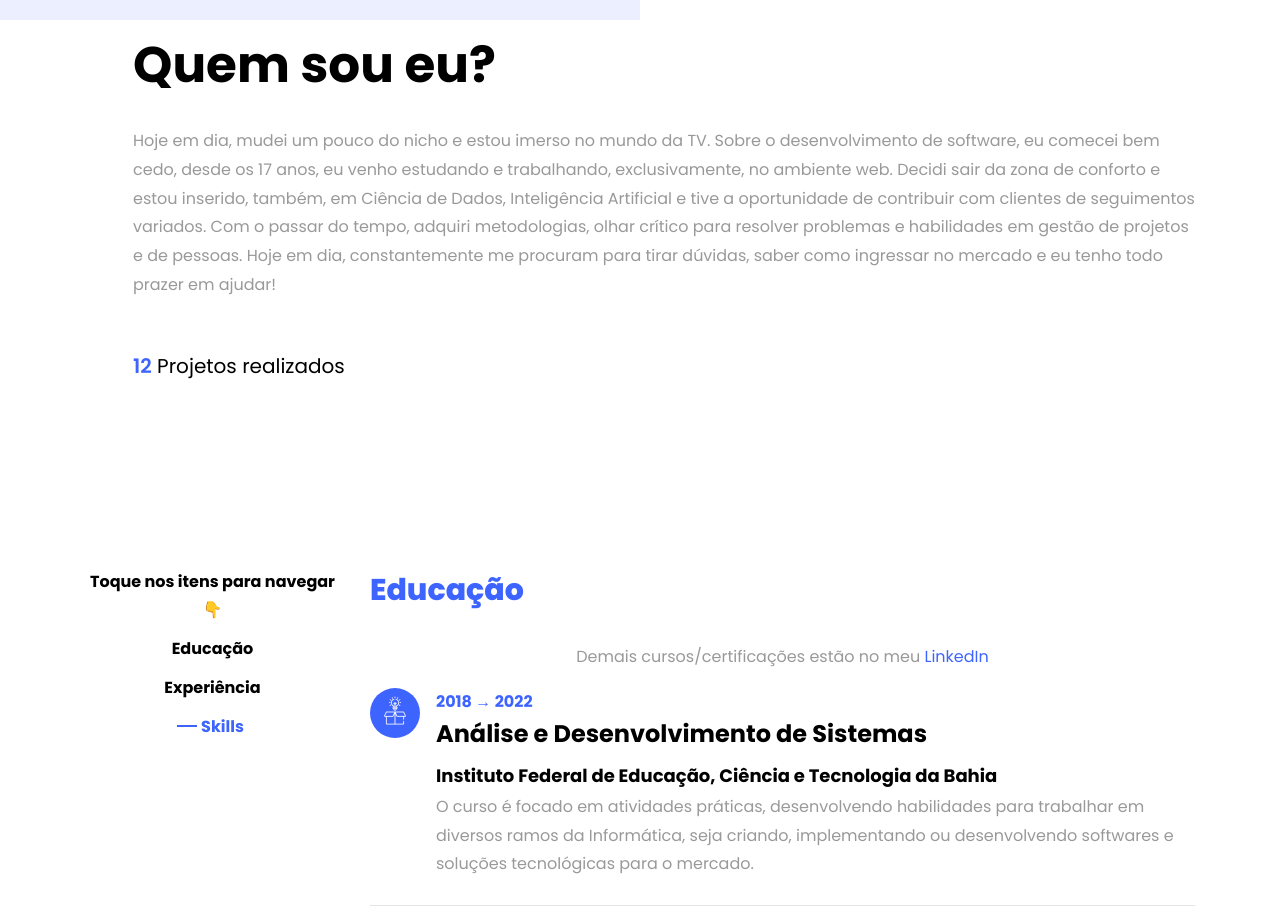
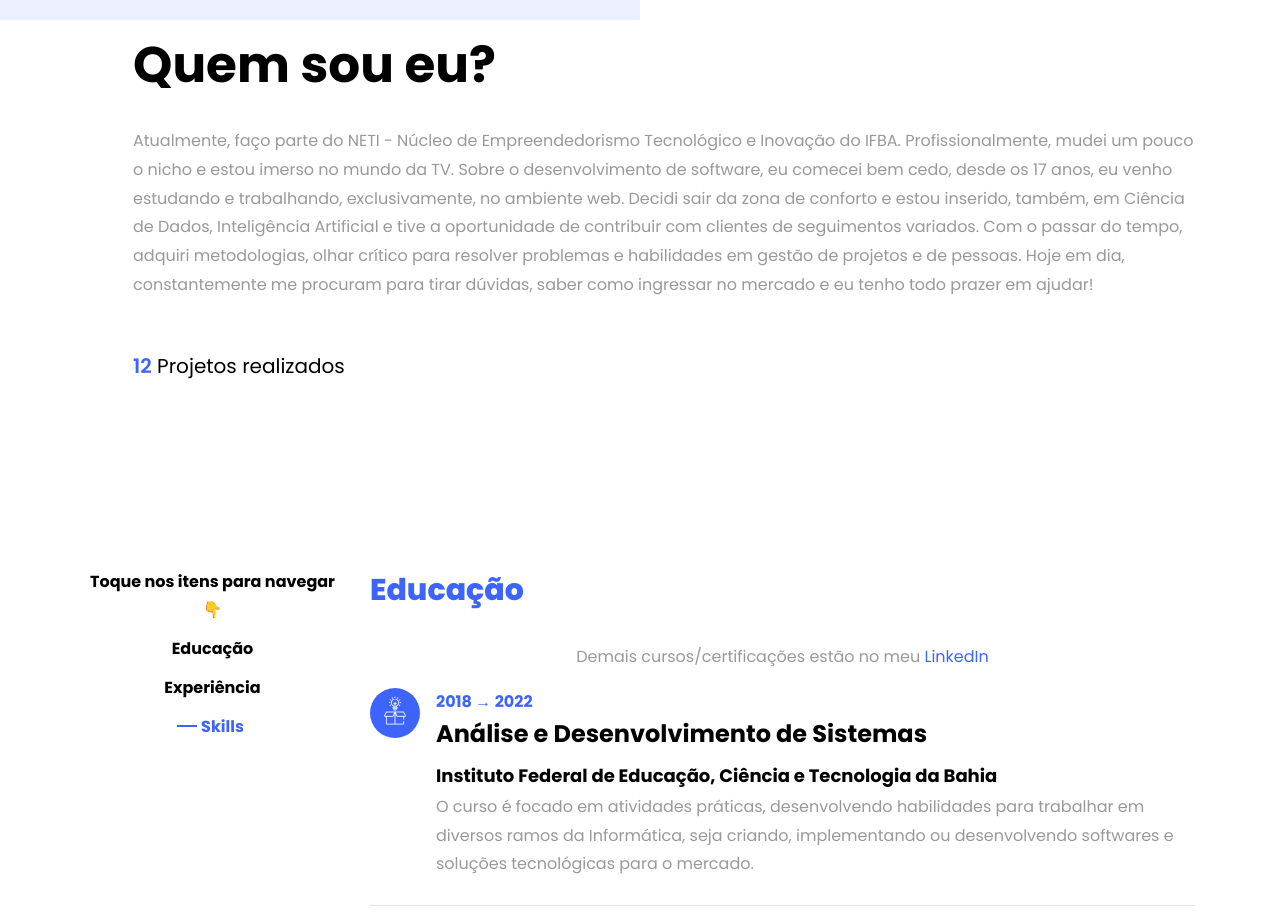
Before and after one commit to victormdev/victormdev.github.io, a plain HTML site: page index.html in a window 1280 px wide. Shown: the part 780-1704 px from the top of the page. Drawn offline with Linux system fonts and the light colour scheme; files whose address does not match are found by name.

Commit message:
update describe

```diff
--- a/index.html
+++ b/index.html
@@ -78,8 +78,7 @@
 		          <div class="col-md-12 heading-section ftco-animate">
 		          	<h1 class="big">Sobre mim</h1>
 		            <h2 class="mb-4">Quem sou eu?</h2>
-		            <p>Hoje em dia, mudei um pouco do nicho e estou imerso no mundo da TV. Sobre o desenvolvimento de software, eu comecei bem cedo, desde os 17 anos, eu venho estudando e trabalhando, exclusivamente, no ambiente web. Decidi sair da zona de conforto e estou inserido, também, em Ciência de Dados, Inteligência Artificial e tive a oportunidade de contribuir com clientes de seguimentos variados. Com o passar do tempo, adquiri metodologias, olhar crítico para resolver problemas e habilidades em gestão de projetos e de pessoas. Hoje em dia, constantemente me procuram para tirar dúvidas, saber como ingressar no mercado e eu
-						tenho todo prazer em ajudar!</p>
+		            <p>Atualmente, faço parte do NETI - Núcleo de Empreendedorismo Tecnológico e Inovação do IFBA. Profissionalmente, mudei um pouco o nicho e estou imerso no mundo da TV. Sobre o desenvolvimento de software, eu comecei bem cedo, desde os 17 anos, eu venho estudando e trabalhando, exclusivamente, no ambiente web. Decidi sair da zona de conforto e estou inserido, também, em Ciência de Dados, Inteligência Artificial e tive a oportunidade de contribuir com clientes de seguimentos variados. Com o passar do tempo, adquiri metodologias, olhar crítico para resolver problemas e habilidades em gestão de projetos e de pessoas. Hoje em dia, constantemente me procuram para tirar dúvidas, saber como ingressar no mercado e eu tenho todo prazer em ajudar!</p>
 		          </div>
 		        </div>
 	          <div class="counter-wrap ftco-animate d-flex mt-md-3">
```
